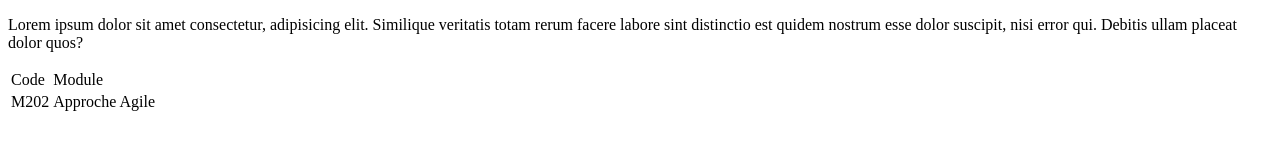
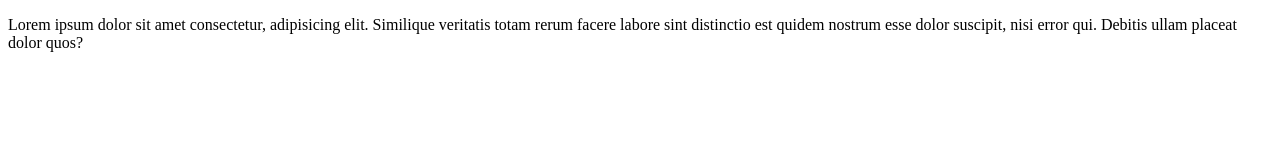
Before and after one commit to asdtech188-web/tp25-11, a plain HTML site: page index.html in a window 1280 px wide. Drawn offline with Linux system fonts and the light colour scheme.

Commit message:
accepter

```diff
--- a/index.html
+++ b/index.html
@@ -7,15 +7,5 @@
 </head>
 <body>
     <p>Lorem ipsum dolor sit amet consectetur, adipisicing elit. Similique veritatis totam rerum facere labore sint distinctio est quidem nostrum esse dolor suscipit, nisi error qui. Debitis ullam placeat dolor quos?</p>
-    <table>
-        <tr>
-            <td>Code</td>
-            <td>Module</td>
-        </tr>
-        <tr>
-            <td>M202</td>
-            <td>Approche Agile</td>
-        </tr>
-    </table>
 </body>
 </html>
```
